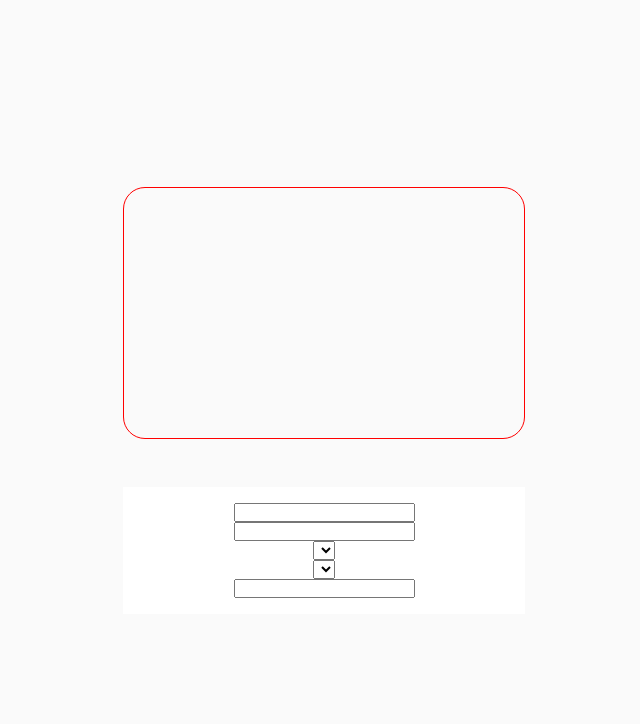
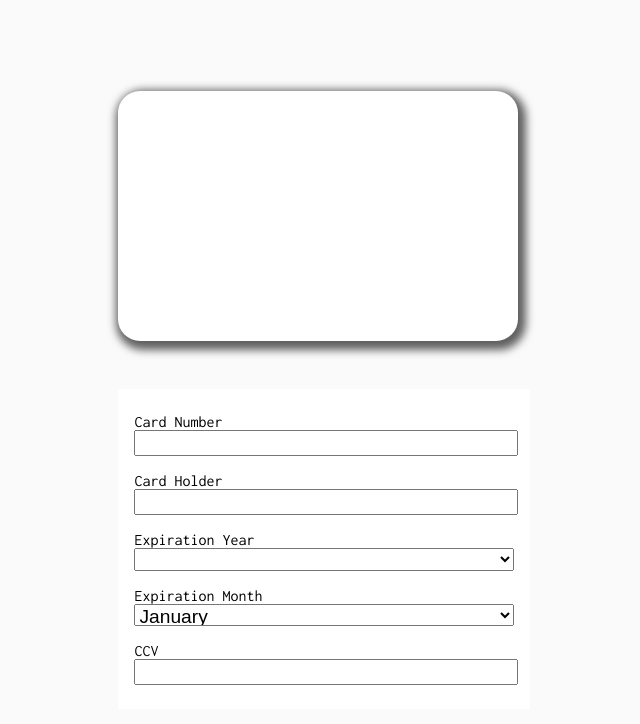
Before and after one commit to diegopagini/Credits-Cards_Angular, an Angular app: page / in a window 1280 px wide. Shown: the top 724 px of the page, without its empty margins (316-956 px from the left). Built offline with nearby package versions, Linux system fonts and the light colour scheme.

Commit message:
background credit card

```diff
--- a/src/app/components/credit-card/credit-card.component.html
+++ b/src/app/components/credit-card/credit-card.component.html
@@ -1,10 +1,24 @@
 <section class="credit-card">
-  <div class="credit-card__visual">
+  <div
+    class="credit-card__visual"
+    [ngClass]="{
+      'credit-card__visa animated fadeIn':
+        creditCardForm.get('cardNumber').value &&
+        creditCardForm.get('cardNumber').value.toString().startsWith('4'),
+      'credit-card__master animated fadeIn':
+        creditCardForm.get('cardNumber').value &&
+        creditCardForm.get('cardNumber').value.toString().startsWith('5'),
+      'credit-card__amex animated fadeIn':
+        creditCardForm.get('cardNumber').value &&
+        creditCardForm.get('cardNumber').value.toString().startsWith('3'),
+      'credit-card__discover animated fadeIn': setCreditCardBackground()
+    }"
+  >
     <div
       *ngIf="creditCardForm.get('cardNumber').value"
       class="credit-card__visual-type"
     >
-      <fa-icon [icon]="creditCardType"></fa-icon>
+      <fa-icon class="animated fadeIn" [icon]="creditCardType"></fa-icon>
     </div>
   </div>
   <form
@@ -13,33 +27,39 @@
     autocomplete="off"
   >
     <div class="credit-card__form-group">
-      <label for="cardNumber" class="credit-card__form-label">
+      <label for="cardNumber" class="credit-card__form-label"
+        >Card Number
         <input
           type="number"
           formControlName="cardNumber"
           id="cardNumber"
           class="credit-card__form-input"
+          max="16"
         />
       </label>
     </div>
 
     <div class="credit-card__form-group">
-      <label for="cardHolder" class="credit-card__form-label">
+      <label for="cardHolder" class="credit-card__form-label"
+        >Card Holder
         <input
           type="text"
           formControlName="cardHolder"
           id="cardHolder"
           class="credit-card__form-input"
+          max="30"
         />
       </label>
     </div>
 
     <div class="credit-card__form-group">
-      <label for="cardExpirationYear" class="credit-card__form-label">
+      <label for="cardExpirationYear" class="credit-card__form-label"
+        >Expiration Year
         <select
           name="cardExpirationYear"
           id="cardExpirationYear"
           formControlName="cardExpirationYear"
+          class="credit-card__form-input"
         >
           <option value=""></option>
         </select>
@@ -47,24 +67,30 @@
     </div>
 
     <div class="credit-card__form-group">
-      <label for="cardExpirationMonth" class="credit-card__form-label">
+      <label for="cardExpirationMonth" class="credit-card__form-label"
+        >Expiration Month
         <select
           name="cardExpirationMonth"
           id="cardExpirationMonth"
           formControlName="cardExpirationMonth"
+          class="credit-card__form-input"
         >
-          <option value=""></option>
+          <option *ngFor="let month of expirationMonths" [value]="month.value">
+            {{ month.name }}
+          </option>
         </select>
       </label>
     </div>
 
     <div class="credit-card__form-group">
-      <label for="cardCCV" class="credit-card__form-label">
+      <label for="cardCCV" class="credit-card__form-label"
+        >CCV
         <input
           type="number"
           formControlName="cardCCV"
           id="cardCCV"
           class="credit-card__form-input"
+          max="3"
         />
       </label>
     </div>
--- a/src/app/components/credit-card/credit-card.component.scss
+++ b/src/app/components/credit-card/credit-card.component.scss
@@ -1,18 +1,48 @@
+@import url("https://fonts.googleapis.com/css2?family=Inconsolata&display=swap");
+
 .credit-card {
   &__visual {
-    background-color: transparent;
-    border: 1px solid red;
+    background-color: #fff;
     border-radius: 22px;
+    box-shadow: 3px 4px 9px 5px rgba(0, 0, 0, 0.62);
     height: 250px;
     position: relative;
     width: 400px;
 
     &-type {
+      color: #fff;
       font-size: 2.5rem;
       position: absolute;
       right: 2rem;
       top: 2rem;
     }
+  }
+  &__visa {
+    background: url("https://images.pexels.com/photos/1655166/pexels-photo-1655166.jpeg?auto=compress&cs=tinysrgb&dpr=2&h=750&w=1260")
+      no-repeat center center;
+    background-size: cover;
+    transition: all 1s ease-in-out;
+  }
+
+  &__master {
+    background: url("https://images.pexels.com/photos/257092/pexels-photo-257092.jpeg?auto=compress&cs=tinysrgb&dpr=2&h=750&w=1260")
+      no-repeat center center;
+    background-size: cover;
+    transition: all 1s ease-in-out;
+  }
+
+  &__amex {
+    background: url("https://images.pexels.com/photos/4045714/pexels-photo-4045714.jpeg?auto=compress&cs=tinysrgb&dpr=2&h=750&w=1260")
+      no-repeat center center;
+    background-size: cover;
+    transition: all 1s ease-in-out;
+  }
+
+  &__discover {
+    background: url("https://images.pexels.com/photos/773583/pexels-photo-773583.jpeg?auto=compress&cs=tinysrgb&dpr=2&h=750&w=1260")
+      no-repeat center center;
+    background-size: cover;
+    transition: all 1s ease-in-out;
   }
 
   &__form {
@@ -20,16 +50,23 @@
     background-color: #fff;
     display: flex;
     flex-direction: column;
+    font-family: "Inconsolata", monospace;
     justify-content: center;
     margin-top: 3rem;
     padding: 1rem;
     &-group {
+      padding: 0.5rem 1rem;
+      width: 100%;
     }
 
     &-label {
+      font-size: 1rem;
     }
 
     &-input {
+      font-size: 1.2rem;
+      height: 1.4rem;
+      width: 100%;
     }
   }
 }
--- a/src/app/components/credit-card/credit-card.component.ts
+++ b/src/app/components/credit-card/credit-card.component.ts
@@ -1,6 +1,6 @@
 import { Component, OnDestroy, OnInit } from '@angular/core';
 import { FormBuilder, FormGroup, Validators } from '@angular/forms';
-import { Icon, IconDefinition } from '@fortawesome/fontawesome-svg-core';
+import { IconDefinition } from '@fortawesome/fontawesome-svg-core';
 import {
   faCcVisa,
   faCcMastercard,
@@ -24,14 +24,29 @@ export class CreditCardComponent implements OnInit, OnDestroy {
   };
   public creditCardForm: FormGroup;
   public creditCardType: IconDefinition;
+  public expirationMonths: any[] = [
+    { name: 'January', value: 1 },
+    { name: 'February', value: 2 },
+    { name: 'March', value: 3 },
+    { name: 'April', value: 4 },
+    { name: 'May', value: 5 },
+    { name: 'June', value: 6 },
+    { name: 'July', value: 7 },
+    { name: 'August', value: 8 },
+    { name: 'September', value: 9 },
+    { name: 'October', value: 10 },
+    { name: 'November', value: 11 },
+    { name: 'December', value: 12 },
+  ];
   private unsubscribe$: Subject<void> = new Subject<void>();
+  public isFront: boolean = true;
 
   constructor(private fb: FormBuilder) {
     this.creditCardForm = this.fb.group({
       cardNumber: ['', [Validators.required, Validators.minLength(16)]],
       cardHolder: ['', [Validators.required, Validators.minLength(3)]],
       cardExpirationYear: ['', [Validators.required]],
-      cardExpirationMonth: ['', [Validators.required]],
+      cardExpirationMonth: ['1', [Validators.required]],
       cardCCV: [
         '',
         [Validators.required, Validators.minLength(3), Validators.maxLength(3)],
@@ -51,8 +66,27 @@ export class CreditCardComponent implements OnInit, OnDestroy {
           this.creditCardType = this.creditCards.master;
         } else if (card.startsWith('3')) {
           this.creditCardType = this.creditCards.amex;
+        } else {
+          this.creditCardType = this.creditCards.discover;
         }
       });
+  }
+
+  public setCreditCardBackground() {
+    let creditCardNumber: any = this.creditCardForm.get('cardNumber').value;
+
+    if (creditCardNumber) {
+      creditCardNumber = creditCardNumber.toString();
+
+      if (
+        creditCardNumber &&
+        !creditCardNumber.startsWith('3') &&
+        !creditCardNumber.startsWith('4') &&
+        !creditCardNumber.startsWith('5')
+      ) {
+        return true;
+      }
+    }
   }
 
   ngOnDestroy(): void {
--- /dev/null
+++ b/src/assets/animations/animations.scss
@@ -0,0 +1,20 @@
+.animated {
+  -webkit-animation-duration: 1s;
+  animation-duration: 1s;
+  -webkit-animation-fill-mode: both;
+  animation-fill-mode: both;
+}
+
+@keyframes fadeIn {
+  from {
+    opacity: 0;
+  }
+
+  to {
+    opacity: 1;
+  }
+}
+
+.fadeIn {
+  animation-name: fadeIn;
+}
--- a/src/styles.scss
+++ b/src/styles.scss
@@ -3,3 +3,5 @@
   margin: 0;
   padding: 0;
 }
+
+@import url("./assets/animations/animations.scss");
```
